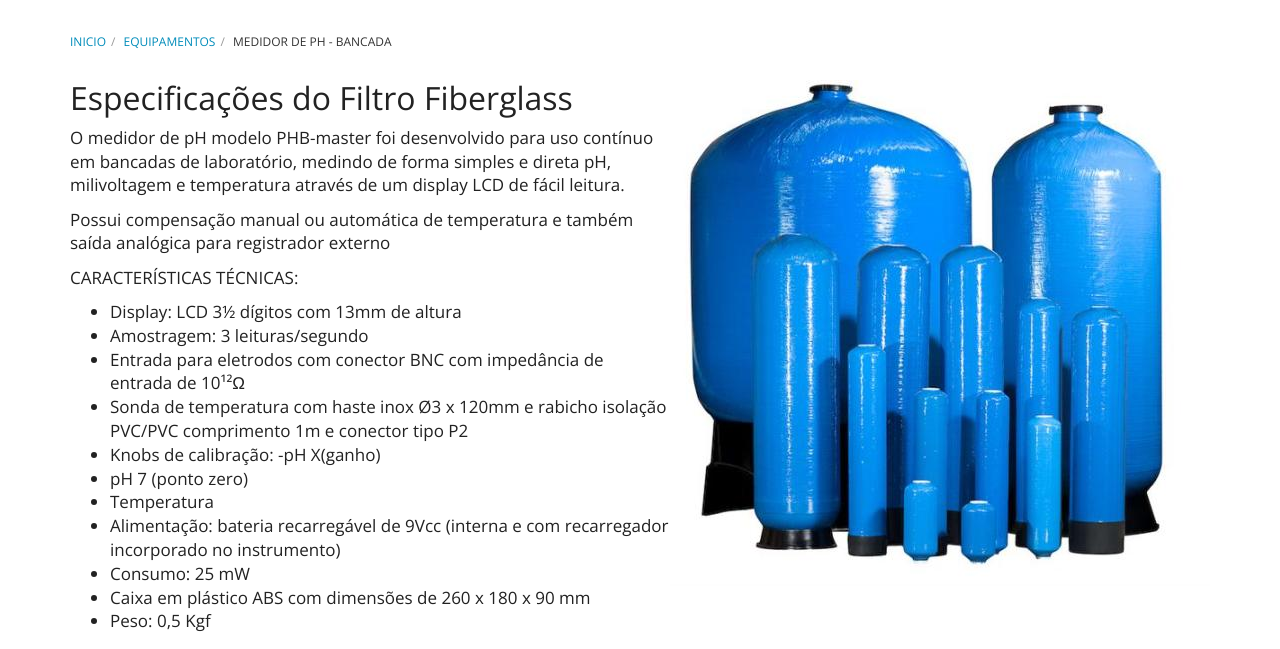
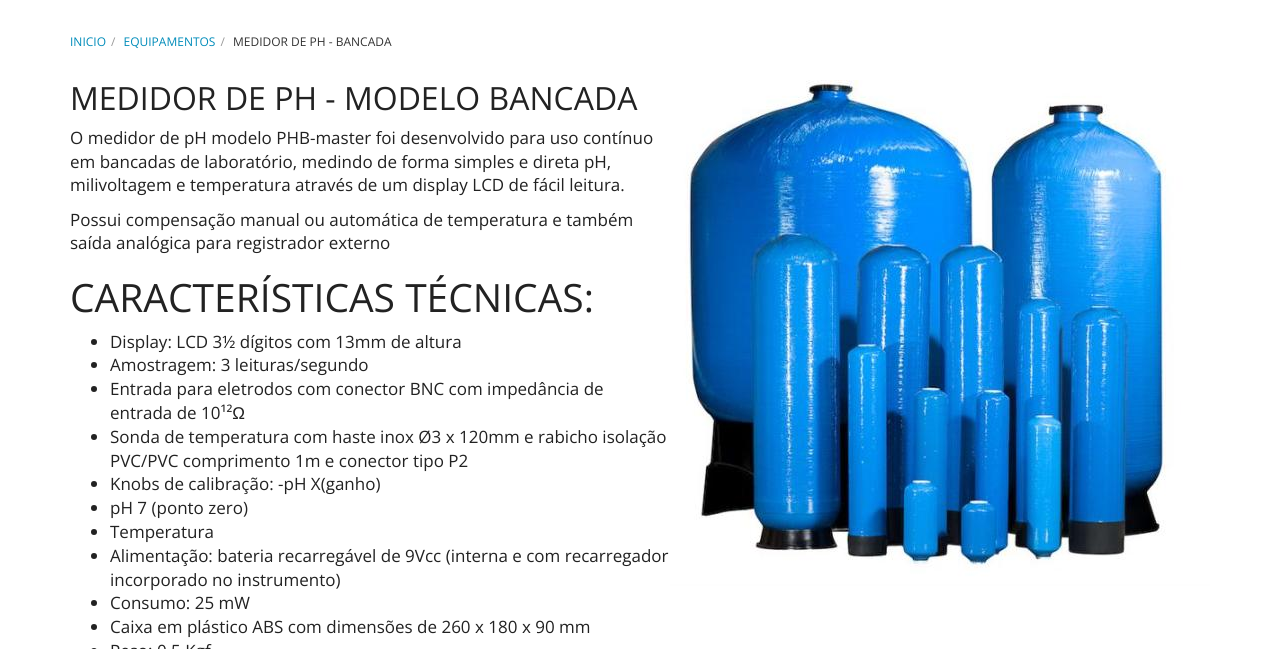
Before and after one commit to purewaterefluentes/purewaterefluentes.github.io, a Jekyll site: the page built from equipamentos/medidor-de-ph-modelo-bancada.md, in a window 1280 px wide and 900 px high, cut to the strip 251-900 px from the top of the window. Built offline with Jekyll 4.4.1, drawn with Linux system fonts in a browser that asks for light colours; nearby versions of some CDN libraries; library files that are not in the unit come from our copies.

Commit message:
Update medidor-de-ph-modelo-bancada.md

```diff
--- a/equipamentos/medidor-de-ph-modelo-bancada.md
+++ b/equipamentos/medidor-de-ph-modelo-bancada.md
@@ -7,13 +7,13 @@ subtitle:
 
 <img class="img-responsive pull-right" style="max-width: 50%;" src="../../website/images/cyber_tank.jpg" alt="Filtro de Agua em Fiberglass">
 
-## Especificações do Filtro Fiberglass
+## MEDIDOR DE PH - MODELO BANCADA
 
 O medidor de pH modelo PHB-master foi desenvolvido para uso contínuo em bancadas de laboratório, medindo de forma simples e direta pH, milivoltagem e temperatura através de um display LCD de fácil leitura.
 
 Possui compensação manual ou automática de temperatura e também saída analógica para registrador externo
 
-CARACTERÍSTICAS TÉCNICAS:
+# CARACTERÍSTICAS TÉCNICAS:
 
 - Display: LCD 3½ dígitos com 13mm de altura
 - Amostragem: 3 leituras/segundo
```
